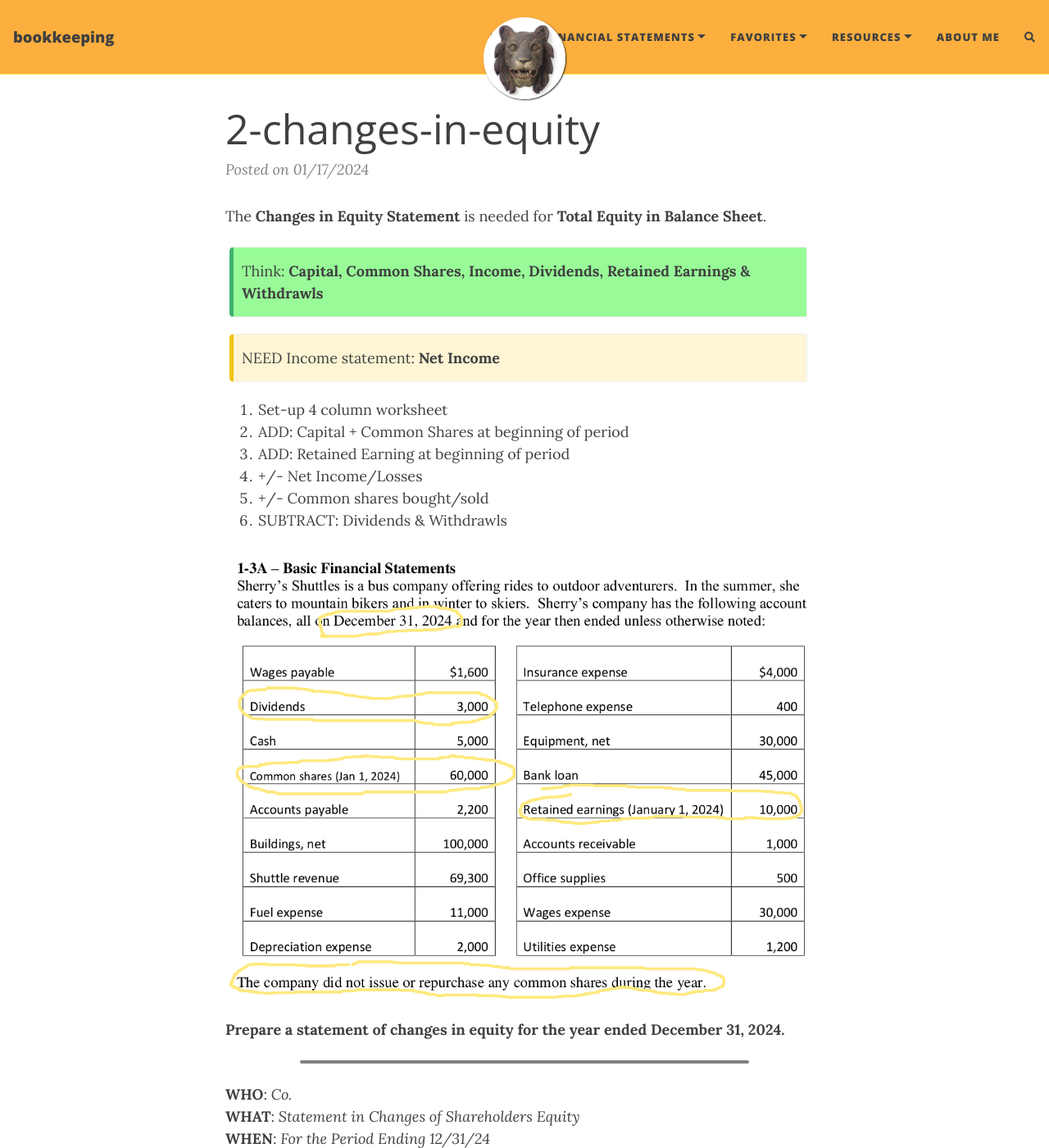
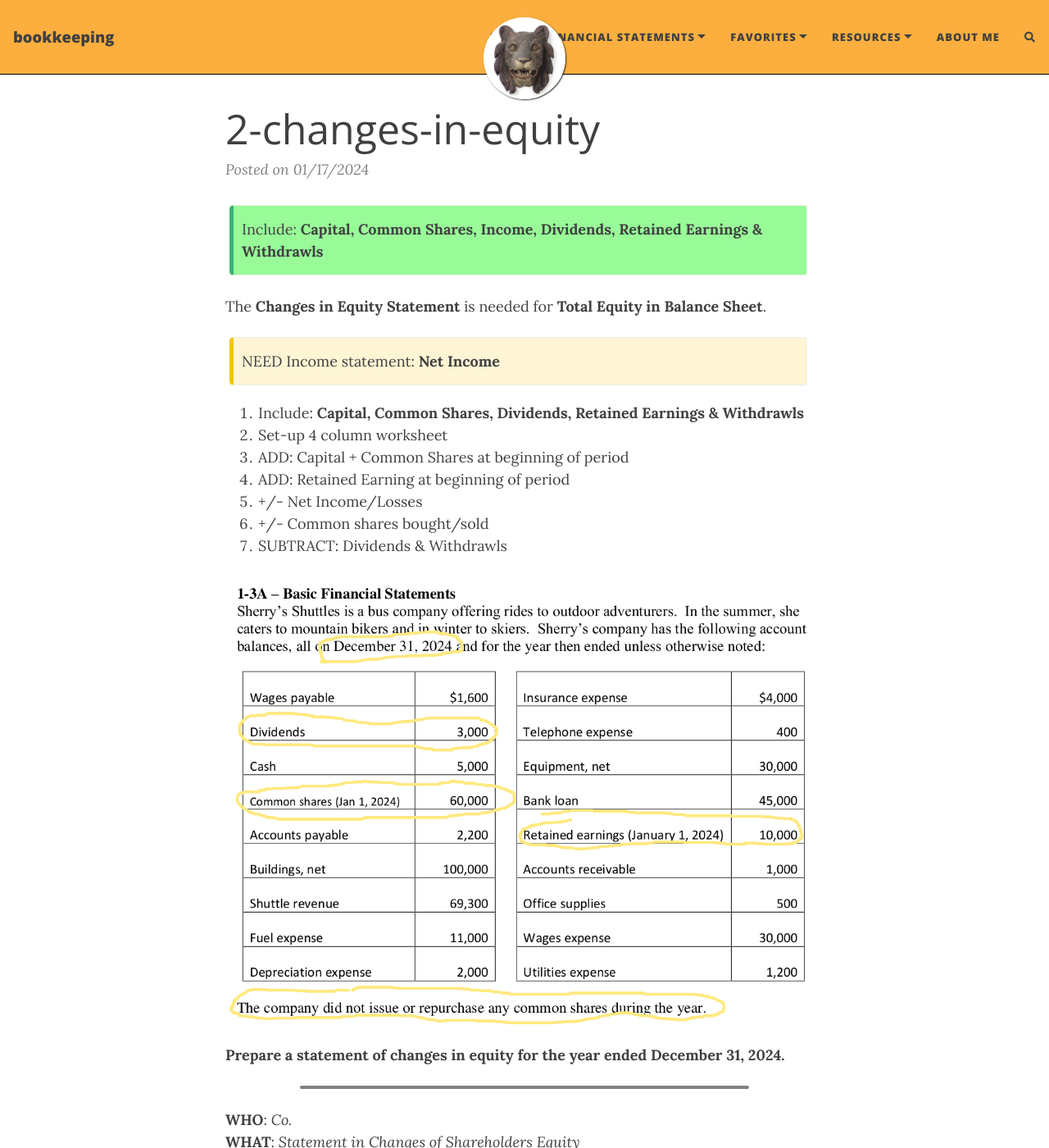
Before and after one commit to mcc-us/mcc-us.github.io.bkup, a Jekyll site: the page built from _posts/2024-01-17-changes-in-equity.md, in a window 1280 px wide and 1400 px high. Shown: the whole window at 82% size. Built offline with Jekyll 4.4.1, drawn with Linux system fonts in a browser that asks for light colours; nearby versions of some CDN libraries; comment, search, counter and statistics services are not loaded.

Commit message:
mod config colors

```diff
--- a/_config.yml
+++ b/_config.yml
@@ -66,30 +66,14 @@ social-network-links:
   rss: false  # remove this line if you don't want to show an RSS link at the bottom
 #  facebook: deanattali
   github: mcc-us
-#  twitter: daattali
-#  patreon: DeanAttali
 #  youtube: "@daattali"
 #  medium: yourname
 #  reddit: yourname
 #  linkedin: daattali
-#  xing: yourname
 #  stackoverflow: "3943160/daattali"
-#  snapchat: deanat78
-#  instagram: deanat78
-#  spotify: yourname
 #  telephone: +14159998888
-#  steam: deanat78
-#  twitch: yourname
-#  yelp: yourname
-#  telegram: yourname
 #  calendly: yourname
 #  mastodon: instance.url/@username
-#  bluesky: yourname
-#  ORCID: your ORCID ID
-#  google-scholar: your google scholar
-#  discord: "invite_code" or "users/userid" or "invite/invite_code"
-#  kaggle: yourname
-#  hackerrank: yourname
 #  gitlab: yourname
 
 # If you want your website to generate an RSS feed, provide a description
@@ -142,15 +126,15 @@ navbar-var-length: false
 
 navbar-col: "#FCAF3E"
 navbar-text-col: "#404040"
-navbar-border-col: "#FCE94F"
+navbar-border-col: "#000000"
 page-col: "#FFFFFF"
 text-col: "#404040"
 link-col: "#4E9A06"
-hover-col: "#C17D11"
+hover-col: "#62ff00"
 footer-col: "#F8C57A"
 footer-text-col: "#777777"
 footer-link-col: "#4E9A06"
-footer-hover-col: "#C17D11"
+footer-hover-col: "#62ff00"
 
 # Alternatively, the navbar, footer, and page background can be set to an image
 # instead of colour
--- a/_posts/2024-01-17-changes-in-equity.md
+++ b/_posts/2024-01-17-changes-in-equity.md
@@ -4,20 +4,21 @@ title: 2-changes-in-equity
 tags: reporting
 ---
 
+{: .box-success}
+Include: **Capital, Common Shares, Income, Dividends, Retained Earnings & Withdrawls**
+
 The **Changes in Equity Statement** is needed for **Total Equity in Balance Sheet**.
-
-{: .box-success}
-Think: **Capital, Common Shares, Income, Dividends, Retained Earnings & Withdrawls**
 
 {: .box-warning}
 NEED Income statement: **Net Income**
 
-1. Set-up 4 column worksheet
-2. ADD: Capital + Common Shares at beginning of period
-3. ADD: Retained Earning at beginning of period
-4.  +/- Net Income/Losses
-5.  +/- Common shares bought/sold
-6. SUBTRACT: Dividends & Withdrawls
+1. Include: **Capital, Common Shares, Dividends, Retained Earnings & Withdrawls**
+2. Set-up 4 column worksheet
+3. ADD: Capital + Common Shares at beginning of period
+4. ADD: Retained Earning at beginning of period
+5.  +/- Net Income/Losses
+6.  +/- Common shares bought/sold
+7. SUBTRACT: Dividends & Withdrawls
 
 ![Example Income Statement](/assets/tony-bell/equity.numbers.png)
 
```
Also changed, not shown: _posts/2024-01-17-income-statement.md (+2 -2 lines).
